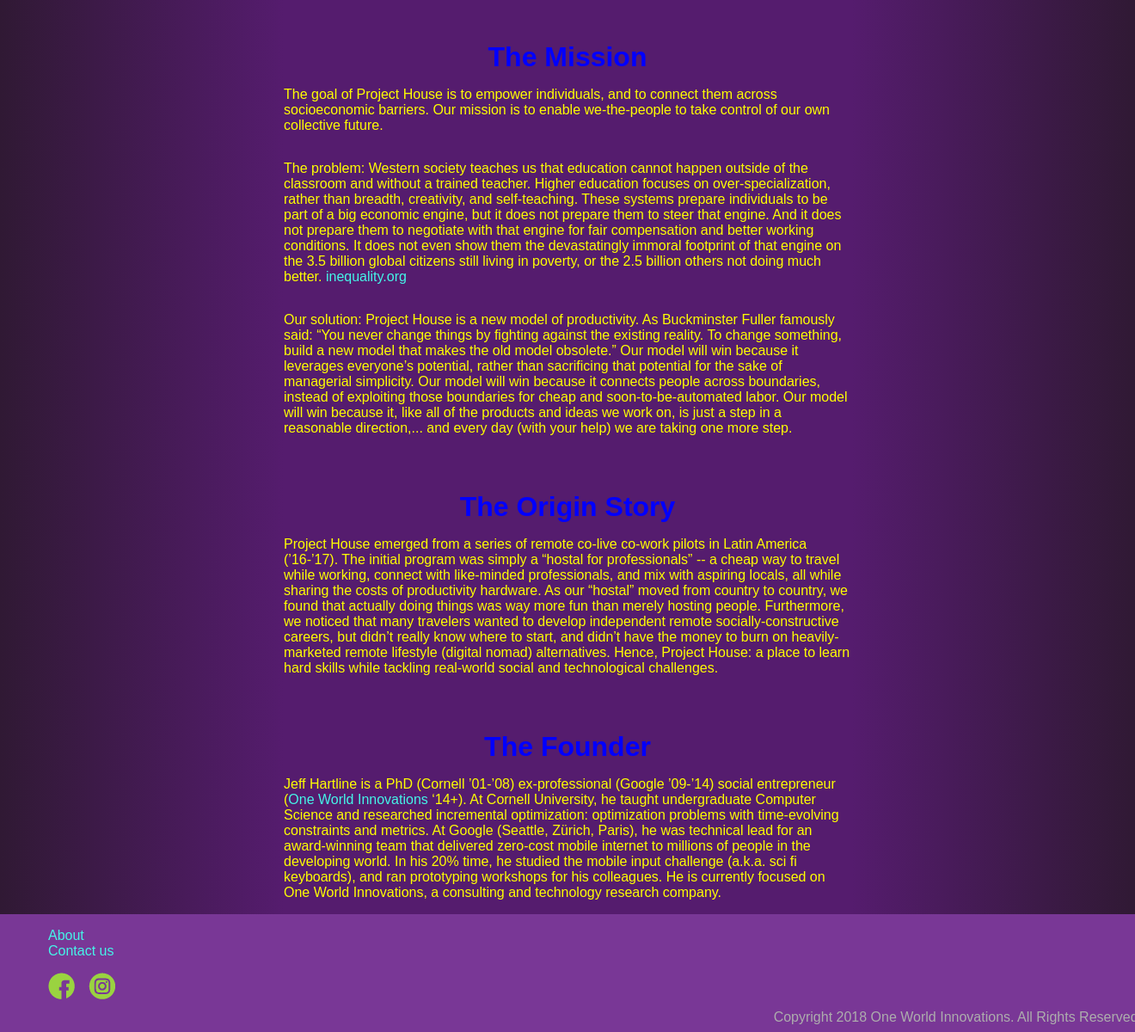
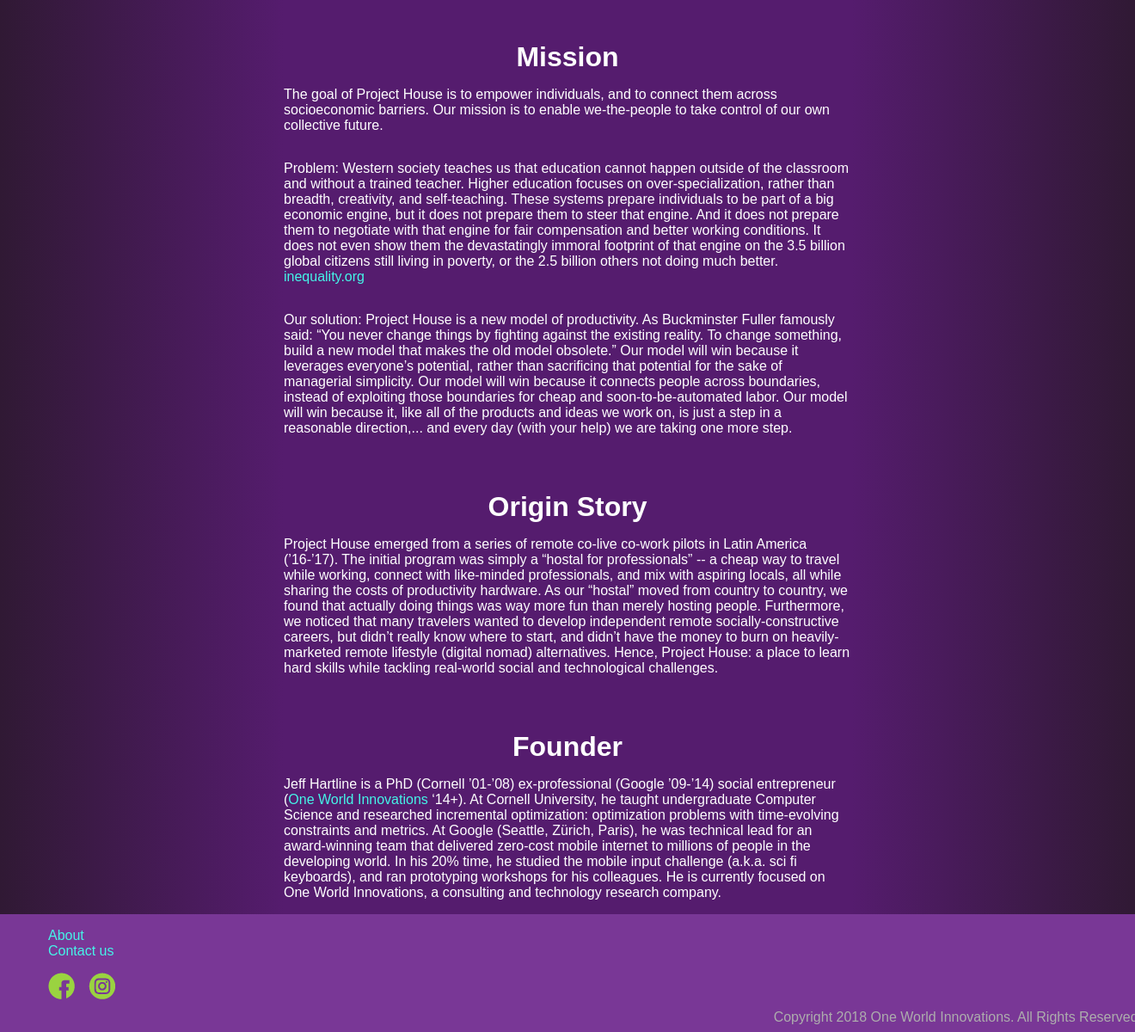
Before and after one commit to nikiles/projecthouse, a PHP site: page /About.php in a window 1320 px wide; the page is wider, and only the part inside the window is pictured. Shown: the part 64-1264 px from the top of that part at 86% size. Run offline with PHP 8.4, Linux system fonts and the light colour scheme.

Commit message:
modified color for testing

```diff
--- a/foober/About.php
+++ b/foober/About.php
@@ -12,13 +12,13 @@
 	<?php include("inc/responsiveheader.php") ?>
 	<main>
 		<div class="shortSummary">
-		  <h1>The Mission</h1>
+		  <h1>Mission</h1>
 		  <p>The goal of Project House is to empower individuals, and to connect them across socioeconomic barriers. Our mission is to enable we-the-people to take control of our own collective future.</p>
-		  <p>The problem: Western society teaches us that education cannot happen outside of the classroom and without a trained teacher. Higher education focuses on over-specialization, rather than breadth, creativity, and self-teaching. These systems prepare individuals to be part of a big economic engine, but it does not prepare them to steer that engine. And it does not prepare them to negotiate with that engine for fair compensation and better working conditions. It does not even show them the devastatingly immoral footprint of that engine on the 3.5 billion global citizens still living in poverty, or the 2.5 billion others not doing much better. <a href="http://inequality.org/">inequality.org</a></p>
+		  <p>Problem: Western society teaches us that education cannot happen outside of the classroom and without a trained teacher. Higher education focuses on over-specialization, rather than breadth, creativity, and self-teaching. These systems prepare individuals to be part of a big economic engine, but it does not prepare them to steer that engine. And it does not prepare them to negotiate with that engine for fair compensation and better working conditions. It does not even show them the devastatingly immoral footprint of that engine on the 3.5 billion global citizens still living in poverty, or the 2.5 billion others not doing much better. <a href="http://inequality.org/">inequality.org</a></p>
 		  <p>Our solution: Project House is a new model of productivity. As Buckminster Fuller famously said: “You never change things by fighting against the existing reality. To change something, build a new model that makes the old model obsolete.” Our model will win because it leverages everyone’s potential, rather than sacrificing that potential for the sake of managerial simplicity. Our model will win because it connects people across boundaries, instead of exploiting those boundaries for cheap and soon-to-be-automated labor. Our model will win because it, like all of the products and ideas we work on, is just a step in a reasonable direction,... and every day (with your help) we are taking one more step.</p>
-		  <h1>The Origin Story</h1>
+		  <h1>Origin Story</h1>
 		  <p>Project House emerged from a series of remote co-live co-work pilots in Latin America (’16-’17). The initial program was simply a “hostal for professionals” -- a cheap way to travel while working, connect with like-minded professionals, and mix with aspiring locals, all while sharing the costs of productivity hardware. As our “hostal” moved from country to country, we found that actually doing things was way more fun than merely hosting people. Furthermore, we noticed that many travelers wanted to develop independent remote socially-constructive careers, but didn’t really know where to start, and didn’t have the money to burn on heavily-marketed remote lifestyle (digital nomad) alternatives. Hence, Project House: a place to learn hard skills while tackling real-world social and technological challenges.</p>
-		  <h1>The Founder</h1>
+		  <h1>Founder</h1>
 		  <p>Jeff Hartline is a PhD (Cornell ’01-’08) ex-professional (Google ’09-’14) social entrepreneur (<a href="http://oneworldinnovations.org/">One World Innovations</a> ‘14+). At Cornell University, he taught undergraduate Computer Science and researched incremental optimization: optimization problems with time-evolving constraints and metrics. At Google (Seattle, Zürich, Paris), he was technical lead for an award-winning team that delivered zero-cost mobile internet to millions of people in the developing world. In his 20&#37; time, he studied the mobile input challenge (a.k.a. sci fi keyboards), and ran prototyping workshops for his colleagues. He is currently focused on One World Innovations, a consulting and technology research company.</p>
 		</div>
 	</main>
--- a/foober/Index.php
+++ b/foober/Index.php
@@ -14,7 +14,7 @@
 <?php include("inc/responsiveheader.php") ?>
 	<main>
 	<div class="shortSummary">
-		  <h1>Empower Yourself. EMPOWER... Others. </h1>
+		  <h1>Empower Yourself. Empower Others. </h1>
 		  <p>Project House is a cross-cultural, multi-disciplinary, transnational community. We are everywhere we can be, questioning everything we can, imagineering our way beyond the broken status quo. We are teachers and learners. We are dreamers and doers. We tackle challenges by building solutions, one step at a time.</p>
                   <img src="img/WorldEmpower.png">
 		  <p>Join us for a week or more, in person or from afar; contribute and learn with our amazing team! Each week we focus on a particular problem -- dysfunctional technology, remote working challenges, or social sustainability issues. Your group will brainstorm solutions to the problem, then work towards a self-determined set of deliverables to evaluate your solution. Deliverables can be: a website, an application, mockups, a video, a prototype, a market study, a crowd-funding campaign, a business plan.</p>
--- a/foober/css/Index.css
+++ b/foober/css/Index.css
@@ -14,7 +14,6 @@
 	font-size: 3em;
 	font-weight: bold;
 	text-align: center;
-	color: blue;
 }
 
 h2 {
@@ -41,7 +40,7 @@
 
 main {
 	margin: 0;
-	color: #FF0;
+	color: #FFF;
 }
 
 hr {
@@ -59,7 +58,6 @@
 .shortSummary h1{
 	margin-bottom: 0em;
 	font-size:2em;
-	color:blue;
 }
 
 main img{
```
